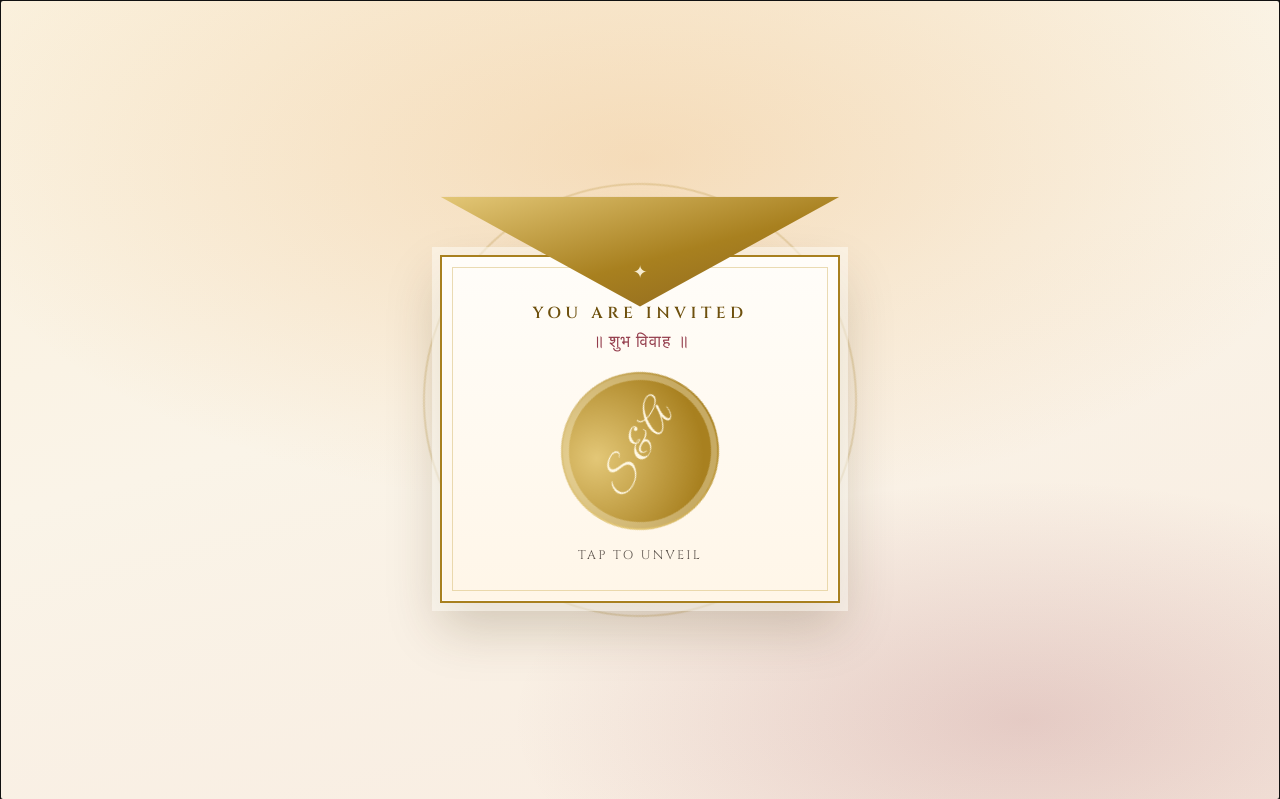
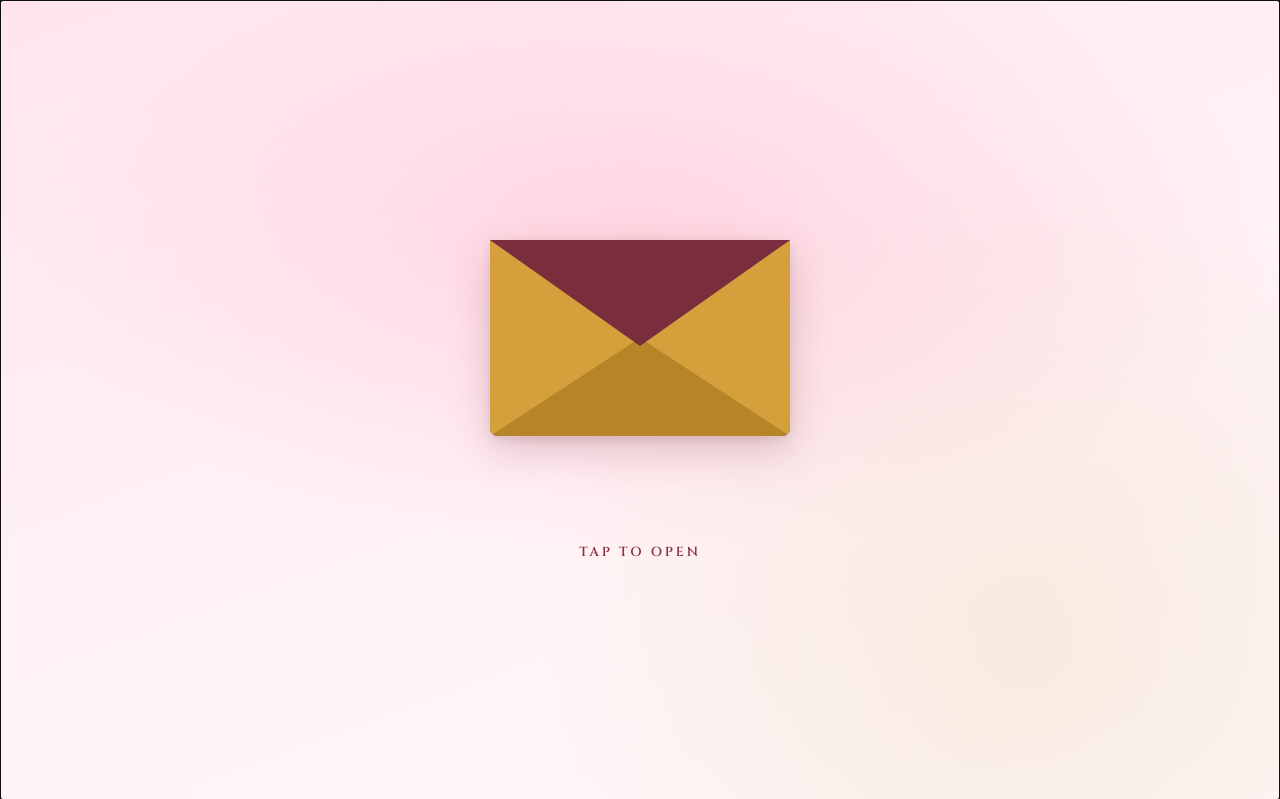
Before and after one commit to shivam-krishana/weddinginvitation, a plain HTML site: page index.html in a window 1280 px wide. Shown: the top 799 px of the page. Drawn offline with nearby package versions, Linux system fonts and the light colour scheme; a web font is replaced by a local one.

Commit message:
Replace intro with envelope open animation and pink palette
Use flap-and-letter animation with floating hearts on a blush
background; gold and maroon envelope styling.

Co-authored-by: Cursor <cursoragent@cursor.com>

```diff
--- a/script.js
+++ b/script.js
@@ -35,7 +35,7 @@ function tick() {
 tick();
 setInterval(tick, 1000);
 
-// Opening envelope: tap to unveil. Skipped on refresh within a session, or with ?intro=0
+// Envelope open animation (inspired by Josh Nichols / CodePen). Skipped with ?intro=0.
 (() => {
   const params = new URLSearchParams(location.search);
   if (params.get("intro") === "0" || sessionStorage.getItem("opened-shivali")) return;
@@ -45,65 +45,59 @@ setInterval(tick, 1000);
   el.className = "intro";
   el.setAttribute("aria-label", "Open the invitation");
 
-  const glow = document.createElement("div");
-  glow.className = "intro-glow";
-  glow.setAttribute("aria-hidden", "true");
-
-  const mandala = document.createElement("div");
-  mandala.className = "intro-mandala";
-  mandala.setAttribute("aria-hidden", "true");
-  mandala.innerHTML =
-    '<svg viewBox="0 0 240 240" class="intro-mandala-svg" aria-hidden="true">' +
-    '<circle cx="120" cy="120" r="108" fill="none" stroke="currentColor" stroke-width="1"/>' +
-    '<circle cx="120" cy="120" r="88" fill="none" stroke="currentColor" stroke-width=".8" stroke-dasharray="4 6"/>' +
-    '<path d="M120 20v28M120 192v28M20 120h28M192 120h28" stroke="currentColor" stroke-width="1"/>' +
-    '<path d="M120 48c-14 10-14 34 0 44 14-10 14-34 0-44zm0 100c-14 10-14 34 0 44 14-10 14-34 0-44zM48 120c10-14 34-14 44 0-10 14-34 14-44 0zm100 0c10-14 34-14 44 0-10 14-34 14-44 0z" fill="none" stroke="currentColor" stroke-width=".9"/></svg>';
+  const wrapper = document.createElement("div");
+  wrapper.className = "envlope-wrapper";
 
   const envelope = document.createElement("div");
-  envelope.className = "intro-envelope";
+  envelope.id = "envelope";
+  envelope.className = "close";
 
   const flap = document.createElement("div");
-  flap.className = "intro-flap";
-  flap.setAttribute("aria-hidden", "true");
+  flap.className = "front flap";
 
-  const panel = document.createElement("div");
-  panel.className = "intro-panel";
+  const pocket = document.createElement("div");
+  pocket.className = "front pocket";
 
-  const eyebrow = document.createElement("p");
-  eyebrow.className = "intro-eyebrow";
-  eyebrow.textContent = "You are invited";
+  const letter = document.createElement("div");
+  letter.className = "letter";
+  letter.innerHTML =
+    '<p class="letter-eyebrow">You are invited</p>' +
+    '<p class="letter-shubh" lang="hi">॥ शुभ विवाह ॥</p>' +
+    '<p class="letter-names">Shivali <span>&amp;</span> Aastik</p>' +
+    '<p class="letter-date">23 January 2027</p>';
 
-  const shubh = document.createElement("p");
-  shubh.className = "intro-shubh";
-  shubh.lang = "hi";
-  shubh.textContent = "॥ शुभ विवाह ॥";
+  const hearts = document.createElement("div");
+  hearts.className = "hearts";
+  hearts.setAttribute("aria-hidden", "true");
+  hearts.innerHTML = '<div class="heart a1"></div><div class="heart a2"></div><div class="heart a3"></div>';
 
-  const sealRing = document.createElement("div");
-  sealRing.className = "seal-ring";
+  envelope.append(flap, pocket, letter, hearts);
+  wrapper.append(envelope);
 
-  const seal = document.createElement("div");
-  seal.className = "seal";
-  seal.textContent = "S & A";
+  const hint = document.createElement("p");
+  hint.className = "intro-hint";
+  hint.textContent = "Tap to open";
 
-  sealRing.append(seal);
-
-  const tap = document.createElement("p");
-  tap.className = "intro-tap";
-  tap.textContent = "Tap to unveil";
-
-  panel.append(eyebrow, shubh, sealRing, tap);
-  envelope.append(flap, panel);
-  el.append(glow, mandala, envelope);
-
+  el.append(wrapper, hint);
   document.body.classList.add("locked");
   document.body.append(el);
 
-  el.addEventListener("click", () => {
+  let opening = false;
+  const open = () => {
+    if (opening) return;
+    opening = true;
     sessionStorage.setItem("opened-shivali", "1");
-    el.classList.add("open");
-    document.body.classList.remove("locked");
-    setTimeout(() => el.remove(), 1900);
-  });
+    envelope.classList.remove("close");
+    envelope.classList.add("open");
+    hint.textContent = "";
+    window.setTimeout(() => {
+      el.classList.add("done");
+      document.body.classList.remove("locked");
+      window.setTimeout(() => el.remove(), 550);
+    }, 2400);
+  };
+
+  el.addEventListener("click", open);
   el.focus();
 })();
 
--- a/style.css
+++ b/style.css
@@ -1,14 +1,23 @@
 :root {
-  --ivory: #faf4e8;
-  --paper: #fffdf8;
+  --ivory: #fff3f6;
+  --paper: #fffafc;
   --gold: #a8801f;
   --gold-soft: #d9bf7a;
   --gold-bright: #e3c777;
   --saffron: #e8a04a;
   --maroon: #8b2d3e;
+  --rose: #d4667f;
+  --rose-soft: #f8c4d0;
+  --pink-bg: #ffe8f0;
   --ink: #2b2420;
   --muted: #5c534c;
   --gold-text: #6e500d;
+  --env: #d4a03c;
+  --env2: #b88428;
+  --env-flap: #7a2e3d;
+  --env-width: 300px;
+  --env-height: 196px;
+  --heart-size: 22px;
 }
 
 * { box-sizing: border-box; margin: 0; padding: 0; }
@@ -19,11 +28,11 @@ body {
   font-size: 1.2rem;
   line-height: 1.6;
   color: var(--ink);
-  background-color: var(--ivory);
+  background-color: var(--pink-bg);
   background-image:
-    radial-gradient(ellipse 120% 80% at 10% 0%, rgba(232, 160, 74, .22) 0, transparent 55%),
-    radial-gradient(ellipse 90% 70% at 95% 100%, rgba(139, 45, 62, .12) 0, transparent 50%),
-    radial-gradient(circle at 50% 40%, rgba(255, 253, 248, .9) 0, transparent 70%),
+    radial-gradient(ellipse 100% 70% at 15% 5%, rgba(248, 196, 208, .55) 0, transparent 50%),
+    radial-gradient(ellipse 90% 60% at 90% 95%, rgba(217, 191, 122, .25) 0, transparent 45%),
+    radial-gradient(circle at 50% 50%, rgba(255, 250, 252, .85) 0, transparent 65%),
     url("pattern-bg.svg");
   background-size: auto, auto, auto, 120px 120px;
   background-attachment: fixed;
@@ -40,8 +49,8 @@ body {
   pointer-events: none;
   z-index: 0;
   background:
-    radial-gradient(circle at 15% 25%, rgba(255, 220, 150, .35) 0, transparent 28%),
-    radial-gradient(circle at 85% 75%, rgba(255, 200, 180, .25) 0, transparent 32%);
+    radial-gradient(circle at 18% 20%, rgba(255, 182, 198, .4) 0, transparent 30%),
+    radial-gradient(circle at 82% 78%, rgba(255, 220, 180, .3) 0, transparent 32%);
   animation: ambientDrift 18s ease-in-out infinite alternate;
 }
 main, .cover, footer { position: relative; z-index: 1; }
@@ -85,7 +94,7 @@ main, .cover, footer { position: relative; z-index: 1; }
 
 .frame--premium {
   background:
-    linear-gradient(175deg, rgba(255, 252, 245, .97), rgba(255, 248, 235, .98)),
+    linear-gradient(175deg, rgba(255, 250, 252, .97), rgba(255, 242, 248, .98)),
     url("pattern-bg.svg");
   background-size: auto, 100px 100px;
   box-shadow:
@@ -313,123 +322,202 @@ footer { padding: 2rem 1rem 3rem; text-align: center; }
   line-height: 1.15;
 }
 
-/* ---------- Opening envelope ---------- */
+/* ---------- Opening envelope (CodePen-style flap + letter) ---------- */
+body.locked { overflow: hidden; }
+
 .intro {
   position: fixed; inset: 0; z-index: 100;
   border: 0; cursor: pointer; font: inherit; color: var(--ink);
   display: flex; flex-direction: column; align-items: center; justify-content: center;
+  gap: 1.4rem;
   padding: 1.5rem;
   background:
-    radial-gradient(ellipse 100% 80% at 50% 20%, rgba(232, 160, 74, .28) 0, transparent 55%),
-    radial-gradient(ellipse 80% 60% at 80% 90%, rgba(139, 45, 62, .18) 0, transparent 50%),
-    linear-gradient(165deg, #faf0dc 0%, var(--ivory) 45%, #f8ebe0 100%);
-  overflow: hidden;
-  transition: opacity .7s ease .9s;
+    radial-gradient(ellipse 90% 70% at 50% 30%, rgba(255, 200, 215, .65) 0, transparent 55%),
+    radial-gradient(circle at 80% 80%, rgba(217, 191, 122, .2) 0, transparent 40%),
+    linear-gradient(160deg, #ffe4ee 0%, #fff0f5 40%, #fff8fa 100%);
+  transition: opacity .55s ease;
 }
-.intro.open { opacity: 0; pointer-events: none; }
+.intro.done { opacity: 0; pointer-events: none; }
 
-.intro-glow {
-  position: absolute;
-  width: min(90vw, 420px);
-  height: min(90vw, 420px);
-  border-radius: 50%;
-  background: radial-gradient(circle, rgba(227, 199, 119, .35) 0%, transparent 70%);
-  animation: introGlow 4s ease-in-out infinite;
-}
-.intro-mandala {
-  position: absolute;
-  width: min(95vw, 480px);
-  height: min(95vw, 480px);
-  color: rgba(168, 128, 31, .22);
-  animation: mandalaSpin 90s linear infinite;
-}
-.intro-mandala-svg { width: 100%; height: 100%; }
-
-.intro-envelope {
-  position: relative;
-  width: min(92vw, 400px);
-  perspective: 1400px;
-  transform-style: preserve-3d;
-  z-index: 2;
-  animation: envelopeFloat 5s ease-in-out infinite;
+.intro-hint {
+  font-family: "Cinzel", serif;
+  font-size: .82rem;
+  font-weight: 600;
+  letter-spacing: .22em;
+  text-transform: uppercase;
+  color: var(--maroon);
+  animation: bob 2.2s ease-in-out infinite;
 }
 
-.intro-flap {
-  height: 110px;
-  margin-bottom: -52px;
-  position: relative;
-  z-index: 3;
-  transform-origin: top center;
-  transition: transform 1.1s cubic-bezier(.45, .05, .2, 1);
-  background:
-    linear-gradient(165deg, var(--gold-bright) 0%, var(--gold) 55%, #8a6420 100%);
-  clip-path: polygon(0 0, 50% 100%, 100% 0);
-  box-shadow: 0 8px 24px rgba(80, 55, 10, .25);
-}
-.intro-flap::after {
-  content: "✦";
-  position: absolute;
-  left: 50%; bottom: 18%;
-  transform: translateX(-50%);
-  color: rgba(255, 248, 228, .9);
-  font-size: 1.1rem;
+.envlope-wrapper {
+  height: calc(var(--env-height) + 80px);
+  perspective: 1200px;
+  transform: scale(min(1, 88vw / var(--env-width)));
 }
 
-.intro-panel {
+#envelope {
   position: relative;
-  padding: 2.8rem 1.6rem 2.2rem;
-  background:
-    linear-gradient(180deg, #fffdf9, #fff6e8);
-  border: 2px solid var(--gold);
-  box-shadow:
-    0 0 0 1px rgba(255, 255, 255, .6) inset,
-    0 0 0 8px rgba(255, 253, 248, .5),
-    0 24px 50px rgba(70, 45, 10, .22);
-  transition: transform .9s cubic-bezier(.4, 0, .2, 1), opacity .6s ease;
+  width: var(--env-width);
+  height: var(--env-height);
+  border-bottom-left-radius: 8px;
+  border-bottom-right-radius: 8px;
+  margin: 0 auto;
+  background-color: var(--env-flap);
+  box-shadow: 0 14px 40px rgba(122, 46, 61, .22), 0 4px 12px rgba(0, 0, 0, .08);
+  transform-style: preserve-3d;
 }
-.intro-panel::before {
+
+#envelope .front {
+  position: absolute;
+  width: 0;
+  height: 0;
+  z-index: 3;
+}
+#envelope .flap {
+  border-left: calc(var(--env-width) / 2) solid transparent;
+  border-right: calc(var(--env-width) / 2) solid transparent;
+  border-bottom: calc(var(--env-height) / 2 - 8px) solid transparent;
+  border-top: calc(var(--env-height) / 2 + 8px) solid var(--env-flap);
+  transform-origin: top;
+}
+#envelope .pocket {
+  border-left: calc(var(--env-width) / 2) solid var(--env);
+  border-right: calc(var(--env-width) / 2) solid var(--env);
+  border-bottom: calc(var(--env-height) / 2) solid var(--env2);
+  border-top: calc(var(--env-height) / 2) solid transparent;
+  border-bottom-left-radius: 8px;
+  border-bottom-right-radius: 8px;
+}
+
+#envelope .letter {
+  position: relative;
+  background: linear-gradient(180deg, #fff, #fff8fb);
+  width: 88%;
+  margin: 0 auto;
+  height: 88%;
+  top: 6%;
+  border-radius: 6px;
+  box-shadow: 0 2px 20px rgba(122, 46, 61, .12);
+  border: 1px solid rgba(217, 191, 122, .5);
+  display: flex;
+  flex-direction: column;
+  align-items: center;
+  justify-content: center;
+  gap: .35rem;
+  padding: .8rem .5rem;
+  z-index: 1;
+}
+#envelope .letter::after {
   content: "";
   position: absolute;
-  inset: 10px;
-  border: 1px solid rgba(217, 191, 122, .55);
+  inset: 0;
+  border-radius: 6px;
+  background: linear-gradient(180deg, rgba(255, 255, 255, 0) 20%, rgba(248, 196, 208, .35) 70%, rgba(248, 196, 208, .55) 100%);
   pointer-events: none;
 }
-
-.intro.open .intro-flap { transform: rotateX(-175deg); }
-.intro.open .intro-panel { transform: translateY(40px) scale(.96); opacity: 0; }
-.intro.open .intro-mandala { opacity: 0; transition: opacity .6s ease; }
-
-body.locked { overflow: hidden; }
-.intro-eyebrow {
-  font-family: "Cinzel", serif; font-weight: 600; letter-spacing: .28em;
-  font-size: 1rem; text-transform: uppercase; color: var(--gold-text);
+.letter-eyebrow {
+  position: relative; z-index: 1;
+  font-family: "Cinzel", serif;
+  font-size: .62rem;
+  font-weight: 600;
+  letter-spacing: .22em;
+  text-transform: uppercase;
+  color: var(--gold-text);
+}
+.letter-shubh {
+  position: relative; z-index: 1;
+  font-family: "Tiro Devanagari", serif;
+  font-size: .9rem;
+  color: var(--maroon);
+}
+.letter-names {
+  position: relative; z-index: 1;
+  font-family: "Great Vibes", cursive;
+  font-size: 1.65rem;
+  line-height: 1.15;
+  color: var(--ink);
+}
+.letter-names span { font-family: "Cinzel", serif; font-size: .75rem; color: var(--gold-text); }
+.letter-date {
+  position: relative; z-index: 1;
+  font-size: .95rem;
+  font-weight: 600;
+  color: var(--muted);
 }
 
-.seal-ring {
-  width: 158px; height: 158px; margin: 1rem auto;
-  border-radius: 50%;
-  display: grid; place-items: center;
-  background: conic-gradient(from 0deg, var(--gold-soft), var(--gold), var(--gold-bright), var(--gold-soft));
-  animation: sealShine 6s linear infinite;
-  padding: 3px;
+#envelope.open .flap {
+  transform: rotateX(180deg);
+  transition: transform .45s ease, z-index .55s;
+  z-index: 1;
 }
-.seal {
-  width: 100%; height: 100%; border-radius: 50%;
-  display: grid; place-items: center;
-  font-family: "Great Vibes", cursive; font-size: 2.35rem; color: #fff8e4;
-  background: radial-gradient(circle at 32% 28%, #e3c777, var(--gold) 70%);
-  box-shadow: inset 0 0 0 6px rgba(255, 248, 228, .35);
-  animation: sealPulse 2.8s ease-in-out infinite;
+#envelope.close .flap {
+  transform: rotateX(0deg);
+  transition: transform .45s .55s ease, z-index .9s;
+  z-index: 5;
 }
-.intro.open .seal { animation: none; }
+#envelope.close .letter {
+  transform: translateY(0);
+  transition: transform .4s ease, z-index .9s;
+  z-index: 1;
+}
+#envelope.open .letter {
+  transform: translateY(calc(var(--env-height) / -3.2));
+  transition: transform .55s .5s ease, z-index .5s;
+  z-index: 4;
+}
 
-.intro-tap {
-  font-family: "Cinzel", serif;
-  font-size: .78rem;
-  letter-spacing: .18em;
-  text-transform: uppercase;
-  color: var(--muted);
-  margin-top: .6rem;
+#envelope .hearts {
+  position: absolute;
+  top: calc(var(--env-height) / 2);
+  left: 0;
+  right: 0;
+  z-index: 2;
+  pointer-events: none;
+}
+#envelope .heart {
+  position: absolute;
+  bottom: 0;
+  right: 10%;
+}
+#envelope .heart::before,
+#envelope .heart::after {
+  position: absolute;
+  content: "";
+  left: var(--heart-size);
+  top: 0;
+  width: var(--heart-size);
+  height: calc(var(--heart-size) * 1.6);
+  background: var(--rose);
+  border-radius: var(--heart-size) var(--heart-size) 0 0;
+  transform: rotate(-45deg);
+  transform-origin: 0 100%;
+}
+#envelope .heart::after {
+  left: 0;
+  transform: rotate(45deg);
+  transform-origin: 100% 100%;
+}
+#envelope.close .heart { opacity: 0; animation: none; }
+#envelope.open .heart.a1 {
+  left: 18%;
+  transform: scale(.55);
+  opacity: 1;
+  animation: heartRise 4.2s linear 1 forwards, heartSway 2s ease-in-out 4 alternate;
+  animation-delay: .65s;
+}
+#envelope.open .heart.a2 {
+  left: 52%;
+  transform: scale(.85);
+  opacity: 1;
+  animation: heartRise 5s linear 1 forwards, heartSway 4s ease-in-out 2 alternate;
+  animation-delay: .7s;
+}
+#envelope.open .heart.a3 {
+  left: 8%;
+  transform: scale(.7);
+  opacity: 1;
+  animation: heartRise 6.5s linear 1 forwards, heartSway 2s ease-in-out 6 alternate;
+  animation-delay: .75s;
 }
 
 /* ---------- Animation ---------- */
@@ -439,16 +527,14 @@ body.locked { overflow: hidden; }
 @keyframes fade { from { opacity: 0; transform: scale(.97); } to { opacity: 1; transform: none; } }
 @keyframes bob { 50% { transform: translateY(6px); } }
 @keyframes ambientDrift { from { opacity: .85; transform: scale(1); } to { opacity: 1; transform: scale(1.03); } }
-@keyframes introGlow { 50% { transform: scale(1.08); opacity: .9; } }
-@keyframes mandalaSpin { to { transform: rotate(360deg); } }
-@keyframes envelopeFloat { 50% { transform: translateY(-8px); } }
-@keyframes sealPulse { 50% { transform: scale(1.04); } }
-@keyframes sealShine { to { transform: rotate(360deg); } }
+@keyframes heartRise { from { top: 0; } to { top: -520px; } }
+@keyframes heartSway { from { margin-left: 0; } to { margin-left: 48px; } }
 
 @media (prefers-reduced-motion: reduce) {
   * { animation: none !important; transition-duration: .01ms !important; }
   .reveal { opacity: 1; transform: none; }
-  .intro-mandala { animation: none; }
+  #envelope.open .letter { transform: translateY(-40px); transition: none; }
+  #envelope.open .flap { transform: rotateX(180deg); transition: none; }
 }
 
 @media (max-width: 480px) {
@@ -464,6 +550,4 @@ body.locked { overflow: hidden; }
   .countdown div { min-width: 60px; padding: .5rem .2rem; letter-spacing: .08em; }
   .countdown b { font-size: 1.5rem; }
   .countdown-label { letter-spacing: .16em; }
-  .intro-flap { height: 90px; margin-bottom: -44px; }
-  .seal-ring { width: 138px; height: 138px; }
 }
```
